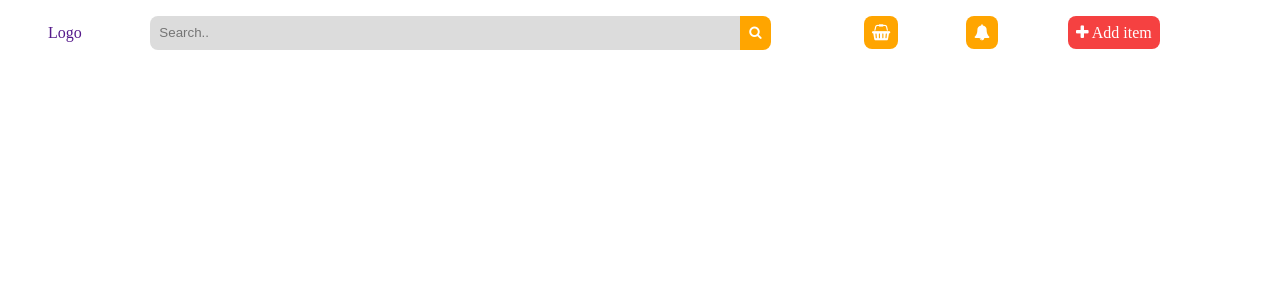
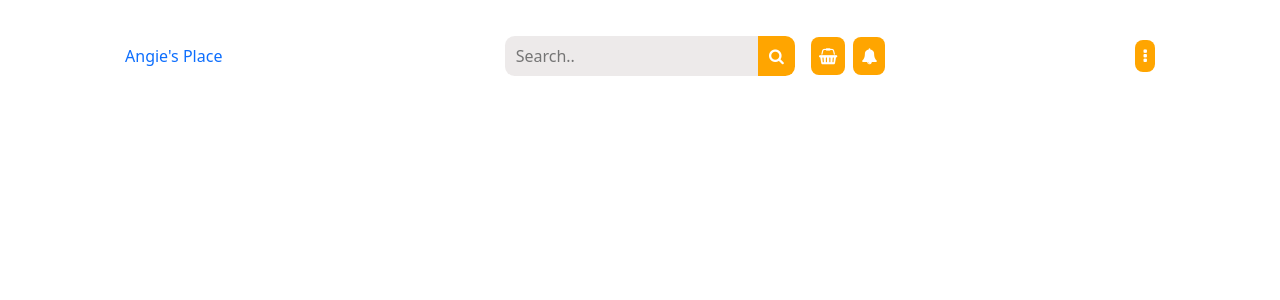
Before and after one commit to bl-aire/point-of-sale, an Angular app: page / in a window 1280 px wide. Shown: the top 300 px of the page. Built offline with nearby package versions, Linux system fonts and the light colour scheme.

Commit message:
Style header

```diff
--- a/src/app/_shared/components/header/header.component.css
+++ b/src/app/_shared/components/header/header.component.css
@@ -1,45 +1,47 @@
 .header {
     height: 10vh;
-}
-
-.header ul {
-    display: grid;
+    margin-top: 1em;
+    display: flex;
+    justify-content: space-around;
     align-items: center;
-    grid-template-columns: 1fr 7fr 1fr 1fr 2fr;
     list-style-type: none;
 }
 
-.header ul li .button, .big-button {
+.header .button, .big-button {
     background-color: orange;
     color: white;
     padding: 0.5em;
     border-radius: 0.5em;
 }
 
-.header ul li a {
+.header a {
     text-decoration: none;
 }
 
-.header ul li form {
+.header form {
     width: 100%;
 }
 
-.header ul li form input {
-    padding: 0.7em;
+.header form input {
+    padding: 0.5em 0.7em;
     border-radius: 0.6em 0 0 0.6em;
-    width: 80%;
     border: none;
-    background-color: gainsboro;
+    background-color: rgba(235, 231, 231, 0.87);
+    margin-left: 2em;
 }
 
-.header ul li form button {
+.header form button {
     border-radius: 0 0.6em 0.6em 0;
     border: none;
     background-color: orange;
     color: white;
-    padding: 0.7em;
+    padding: 0.5em 0.7em;
 }
 
-.big-button{
-    background-color: rgba(243, 20, 20, 0.808);
+.icon{
+    margin-left: 1em;
 }
+
+.icon2{
+    margin-left: 0.5em;
+}
--- a/src/app/_shared/components/header/header.component.html
+++ b/src/app/_shared/components/header/header.component.html
@@ -1,32 +1,29 @@
 <link rel="stylesheet" href="https://cdnjs.cloudflare.com/ajax/libs/font-awesome/4.7.0/css/font-awesome.min.css">
+<link href="https://cdn.jsdelivr.net/npm/bootstrap@5.1.3/dist/css/bootstrap.min.css" rel="stylesheet"
+    integrity="sha384-1BmE4kWBq78iYhFldvKuhfTAU6auU8tT94WrHftjDbrCEXSU1oBoqyl2QvZ6jIW3" crossorigin="anonymous">
+<script src="https://cdn.jsdelivr.net/npm/bootstrap@5.1.3/dist/js/bootstrap.bundle.min.js"
+    integrity="sha384-ka7Sk0Gln4gmtz2MlQnikT1wXgYsOg+OMhuP+IlRH9sENBO0LRn5q+8nbTov4+1p"
+    crossorigin="anonymous"></script>
 
 <div class="header">
-    <ul>
-        <li>
-            <a href="" class="logo">Logo</a>
-        </li>
-        <li>
-            <form action="">
-                <input type="text" placeholder="Search.." name="search">
-                <button type="submit">
-                    <i class="fa fa-search"></i>
-                </button>
-            </form>
-        </li>
-        <li>
-            <a href="" class="button">
+    <div>
+        <a href="" class="logo">Angie's Place</a>
+    </div>
+    <div>
+        <form action="">
+            <input type="text" placeholder="Search.." name="search">
+            <button type="submit">
+                <i class="fa fa-search"></i>
+            </button>
+            <a href="" class="button icon">
                 <i class="fa fa-shopping-basket"></i>
             </a>
-        </li>
-        <li>
-            <a href="" class="button">
+            <a href="" class="button icon2">
                 <i class="fa fa-bell"></i>
             </a>
-        </li>
-        <li>
-            <a href="" class="big-button">
-                <i class="fa fa-plus"></i> Add item <!---->
-            </a>
-        </li>
-    </ul>
+        </form>
+    </div>
+    <div>
+        <i class="fa fa-ellipsis-v button"></i>
+    </div>
 </div>
```
